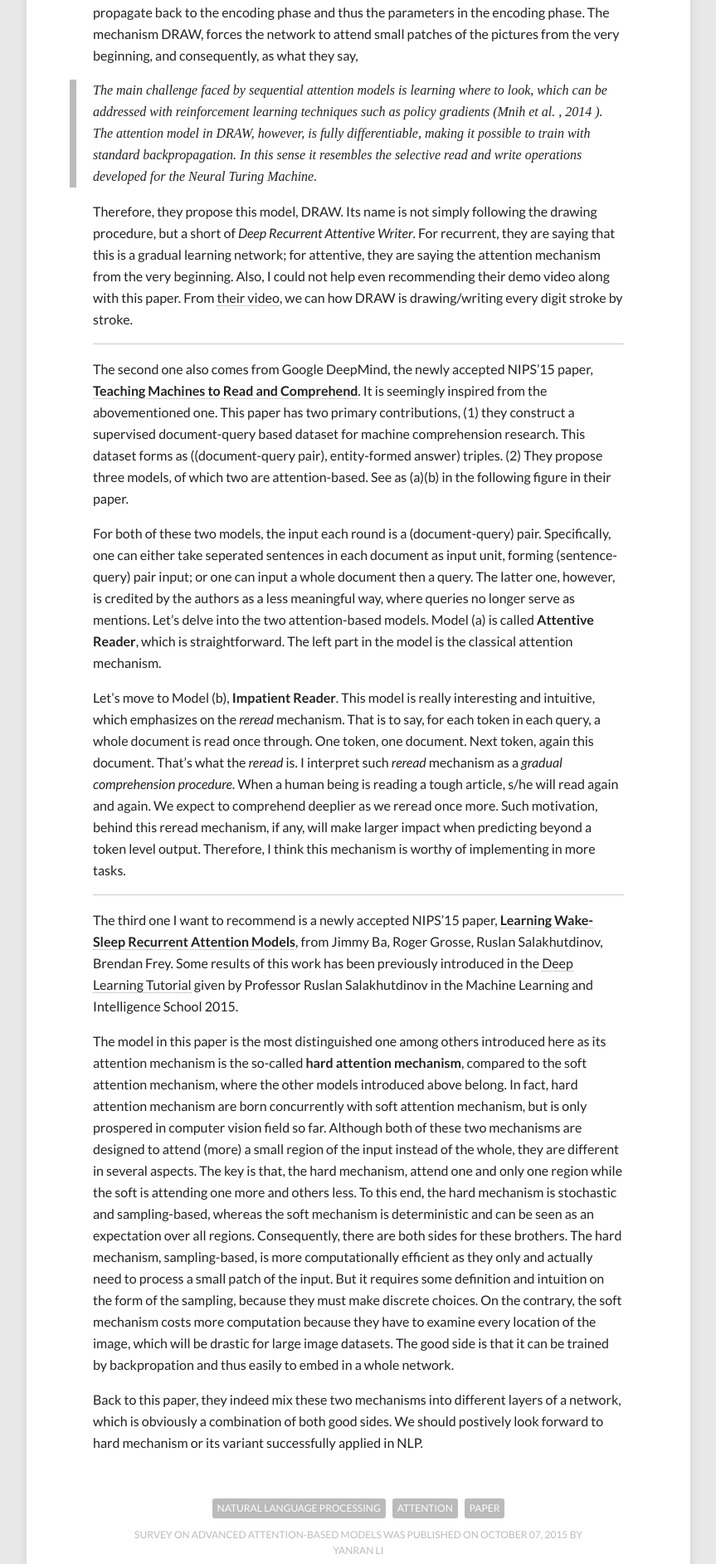
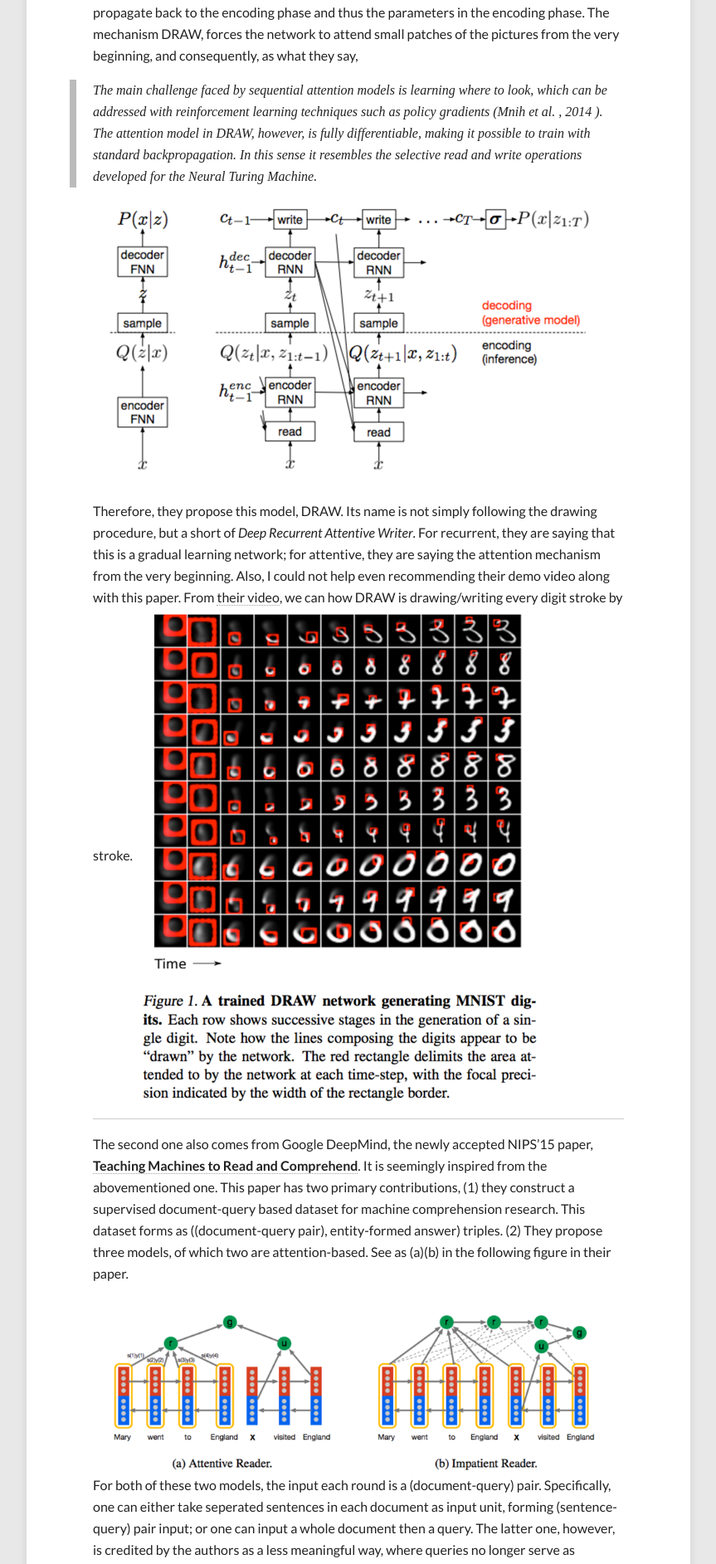
Before and after one commit to niangaotuantuan/niangaotuantuan.github.io, a Jekyll site: the page built from _posts/2015/2015-10-07-survey-attention-model-2.md, in a window 1280 px wide. Shown: the part 1016-2901 px from the top of the page at 83% size, without its empty margins (208-1071 px from the left). Built offline with Jekyll 4.4.1, drawn with Linux system fonts in a browser that asks for light colours; nearby versions of some CDN libraries; comment, search, counter and statistics services are not loaded.

Commit message:
add images

```diff
--- a/_posts/2015/2015-10-07-survey-attention-model-2.md
+++ b/_posts/2015/2015-10-07-survey-attention-model-2.md
@@ -28,13 +28,18 @@ Holding this motivation, the authors pursue a mechanism, **DRAW**, that can mimi
 
 > The main challenge faced by sequential attention models is learning where to look, which can be addressed with reinforcement learning techniques such as policy gradients (Mnih et al. , 2014 ). The attention model in DRAW, however, is fully differentiable, making it possible to train with standard backpropagation. In this sense it resembles the selective read and write operations developed for the Neural Turing Machine.
 
+![DRAW](/images/attention-5-1.png)
+
 Therefore, they propose this model, DRAW. Its name is not simply following the drawing procedure, but a short of *Deep Recurrent Attentive Writer*. For recurrent, they are saying that this is a gradual learning network; for attentive, they are saying the attention mechanism from the very beginning. Also, I could not help even recommending their demo video along with this paper. From [their video](https://www.youtube.com/watch?v=Zt-7MI9eKEo), we can how DRAW is drawing/writing every digit stroke by stroke.
+![Draw digits stroke by stroke](/images/attention-5-2.png)
 
 ---------------------------------------
 
 The second one also comes from Google DeepMind, the newly accepted NIPS'15 paper, [**Teaching Machines to Read and Comprehend**](http://arxiv.org/abs/1506.03340). It is seemingly inspired from the abovementioned one. This paper has two primary contributions, (1) they construct a supervised document-query based dataset for machine comprehension research. This dataset forms as ((document-query pair), entity-formed answer) triples. (2) They propose three models, of which two are attention-based. See as (a)(b) in the following figure in their paper.
 
+![Attentive Reader and Impatient Reader](/images/attention-6.png)
 For both of these two models, the input each round is a (document-query) pair. Specifically, one can either take seperated sentences in each document as input unit, forming (sentence-query) pair input; or one can input a whole document then a query. The latter one, however, is credited by the authors as a less meaningful way, where queries no longer serve as mentions. Let's delve into the two attention-based models. Model (a) is called **Attentive Reader**, which is straightforward. The left part in the model is the classical attention mechanism.
+![Attention Mechanism](/images/attention-1-2.png)
 
 Let's move to Model (b), **Impatient Reader**. This model is really interesting and intuitive, which emphasizes on the *reread* mechanism. That is to say, for each token in each query, a whole document is read once through. One token, one document. Next token, again this document. That's what the *reread* is. I interpret such *reread* mechanism as a *gradual comprehension procedure*. When a human being is reading a tough article, s/he will read again and again. We expect to comprehend deeplier as we reread once more. Such motivation, behind this reread mechanism, if any, will make larger impact when predicting beyond a token level output. Therefore, I think this mechanism is worthy of implementing in more tasks.
 
```
Also changed, not shown: other parts of _posts/2015/2015-10-07-survey-attention-model-2.md (+2 -0 lines), images/attention-5-1.png (added), images/attention-5-2.png (added), images/attention-6.png (added), images/attention-7-1.png (added), images/attention-7-2.png (added).
